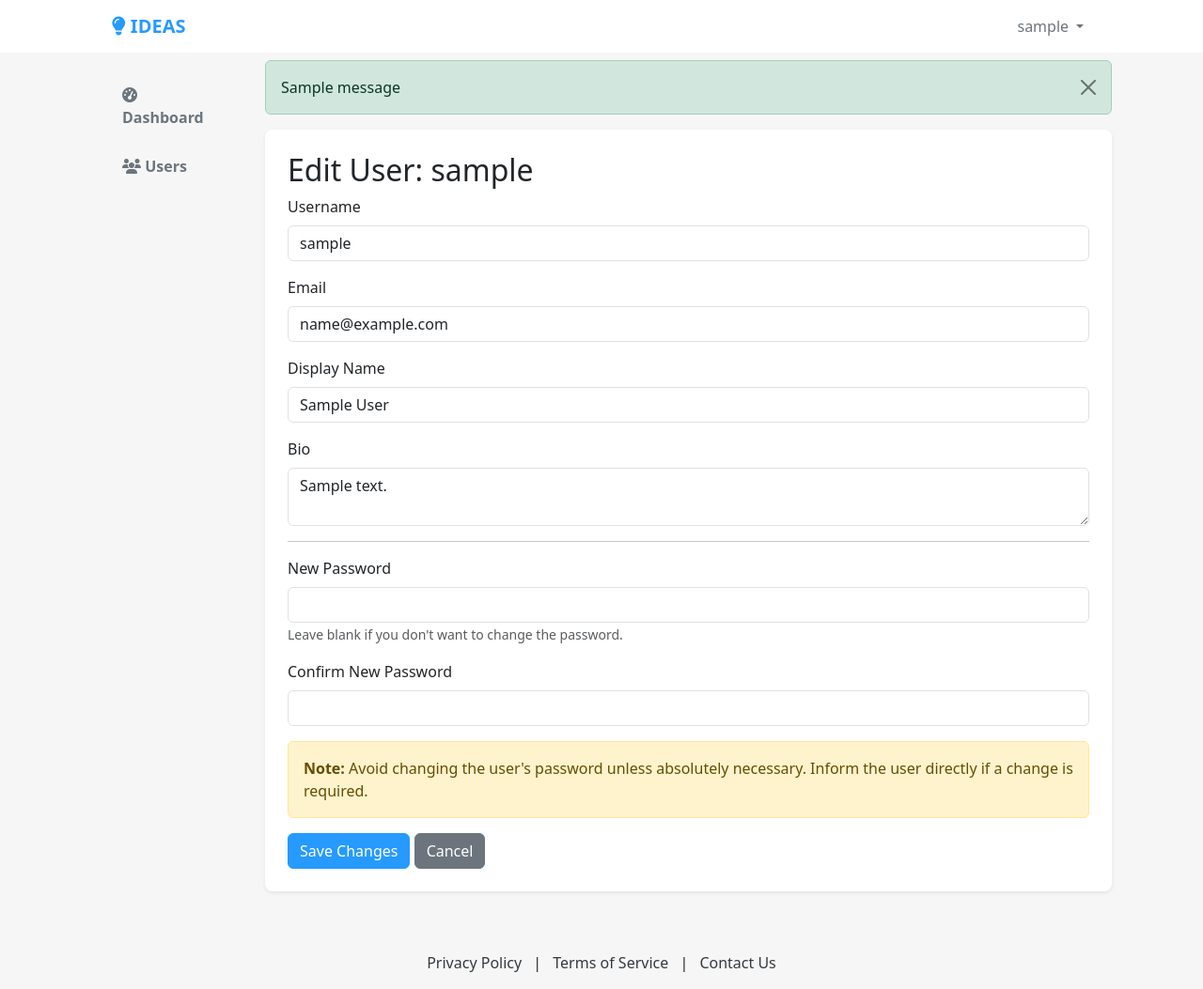
After one commit to NikitaEdin/IdeasSocial, a Flask app: page /admin/user/1/edit in a window 1280 px wide. The commit adds this page. Shown: the whole page at 94% size. Run offline with Flask 3, Linux system fonts and the light colour scheme; a user stored in the database is signed in; tables that the repository leaves empty hold one stand-in row (values such as "Sample post"); one stand-in notice (Sample message) is shown; some libraries are stand-ins or nearby versions.

Commit message:
Added Admin perm and Admin Panel

```diff
--- a/app/__init__.py
+++ b/app/__init__.py
@@ -1,5 +1,5 @@
 import os
-from flask import Flask
+from flask import Blueprint, Flask
 from flask_sqlalchemy import SQLAlchemy
 from flask_bcrypt import Bcrypt
 from flask_login import LoginManager
@@ -56,3 +56,6 @@ from app import routes
 from app import routes_auth
 from app import routes_user
 from app import routes_post
+
+# Admin
+from app import routes_admin
--- /dev/null
+++ b/app/decorators.py
@@ -0,0 +1,13 @@
+from functools import wraps
+from flask import abort
+from flask_login import current_user
+
+# Custom decorator for authenticated and admin locked access
+def admin_required(f):
+    @wraps(f)
+    def decorated_function(*args, **kwargs):
+        if not current_user.is_authenticated or not current_user.is_admin():
+            # If the user is not authenticated or is not an admin, raise 403
+            abort(403)
+        return f(*args, **kwargs)
+    return decorated_function
--- a/app/forms.py
+++ b/app/forms.py
@@ -1,8 +1,9 @@
+
 from flask_wtf import FlaskForm
 from flask_login import current_user
 from wtforms import StringField, PasswordField, SubmitField, BooleanField, TextAreaField
 from flask_wtf.file import FileField, FileAllowed
-from wtforms.validators import DataRequired, Length, Email, EqualTo, ValidationError
+from wtforms.validators import DataRequired, Length, Email, EqualTo, ValidationError, Optional
 from app.models import User, Post
 
 ########### Registration
@@ -70,3 +71,17 @@ class UpdatePasswordForm(FlaskForm):
 class EditBioForm(FlaskForm):
     bio = TextAreaField('Bio', validators=[DataRequired(), Length(min=3, max=250)])
     submit = SubmitField('Update')
+
+
+########### Admin
+class EditUserForm(FlaskForm):
+    username = StringField('Username', validators=[DataRequired(),  Length(min=2, max=20) ])
+    email = StringField('Email', validators=[DataRequired(), Email(), Length(max=120)])
+    displayname = StringField('Display Name', validators=[DataRequired(), Length(min=3, max=20)])
+    bio = TextAreaField('Bio', validators=[DataRequired(), Length(min=3, max=250)])
+
+     # Password fields
+    password = PasswordField('New Password', validators=[Optional()])
+    confirm_password = PasswordField('Confirm New Password', validators=[EqualTo('password', message="Passwords must match.")])
+
+    submit = SubmitField('Save Changes')
--- a/app/models.py
+++ b/app/models.py
@@ -37,6 +37,8 @@ class User(db.Model, UserMixin):
     image_file = db.Column(db.String(20))
     displayname = db.Column(db.String(20))
     bio = db.Column(db.String(250))
+    # IS ADMIN
+    admin_status = db.Column(db.Boolean, default=False)
 
     posts = db.relationship('Post', backref='author', lazy=True)
     comments = db.relationship('Comment', backref='author', lazy=True)
@@ -148,6 +150,10 @@ class User(db.Model, UserMixin):
         return len(Post.query.filter_by(user_id=self.id).order_by(Post.date_posted.desc()).all())
 
 
+    # Is Admin?
+    def is_admin(self):
+        return self.admin_status
+
 ######################### POSTS related #########################
 class Post(db.Model):
     id = db.Column(db.Integer, primary_key=True)
@@ -157,8 +163,9 @@ class Post(db.Model):
 
     user_id = db.Column(db.Integer, db.ForeignKey('user.id'), nullable=False)
 
-    # Link with LIKES
+    # Link with Likes and Comments
     likes = db.relationship('Like', backref='post', lazy='dynamic')
+    comments = db.relationship('Comment', backref='post', lazy=True)
 
 
     # ToString
--- a/app/routes.py
+++ b/app/routes.py
@@ -117,6 +117,10 @@ def search():
 def not_found(error):
     return render_template('/errors/404.html'), 404
 
+@app.errorhandler(403)
+def forbidden(error):
+    return render_template('/errors/403.html'), 403
+
 
 @app.route('/coming-soon')
 def coming_soon():
--- a/app/static/main.css
+++ b/app/static/main.css
@@ -23,7 +23,7 @@
 }
 
 .btn-primary:visited {
-    background-color:  var(--accent-press-colour) !important;
+    background-color:  var(--accent-press-colour);
 }
 
 
@@ -241,3 +241,16 @@ html, body {
 .text-muted2{
     color: #6c757d;
 }
+
+
+/* Used for name badge/flair on profile pages */
+.badge-sm {
+    font-size: 0.75rem;
+    padding: 0.25rem 0.4rem;
+}
+
+/* Admins have red borders around their pfp */
+.img-bordered-admin {
+    border: 4px solid #DC3545;
+    padding: 2px;
+}
--- /dev/null
+++ b/app/templates/admin/base_admin.html
@@ -0,0 +1,39 @@
+{% extends 'layout.html' %}
+
+{% block title %}Page with Menu{% endblock %}
+
+{% block content %}
+<div class="custom-container py-5">
+    <div class="row">
+        <!-- Left Sidebar Menu -->
+        <div class="col-12 col-md-2 mb-3 {% if removeRightMenu %}mt-3{% endif %}">
+            <div class="card overflow-hidden"
+                style="border-color: transparent !important; background-color: transparent !important; position: sticky; top: 5rem;">
+                <div class="card-body pt-3 " style="margin-top: -1rem;">
+                    <ul class="nav nav-link-secondary flex-column fw-bold gap-2">
+                        <li class="nav-item mb-1">
+                            <a class="nav-link {{ 'accent-color' if current_page == 'dashboard' else '' }}"
+                                href="{{ url_for('admin.dashboard') }}">
+                                    <i class="fas fa-tachometer-alt"></i> Dashboard
+                            </a>
+                        </li>
+
+                        <li class="nav-item mb-1">
+                            <a class="nav-link {{ 'accent-color' if current_page == 'users' else '' }}"
+                            href="{{ url_for('admin.users') }}">
+                                <i class="fas fa-users"></i> Users
+                            </a>
+                        </li>
+                    </ul>
+                </div>
+            </div>
+        </div>
+
+        <!-- Main Page Content -->
+        <div class="col">
+            {% block page_content %}{% endblock %}
+        </div>
+
+    </div>
+</div>
+{% endblock %}
--- /dev/null
+++ b/app/templates/admin/edit_user.html
@@ -0,0 +1,96 @@
+{% extends '/admin/base_admin.html' %}
+
+{% block page_content %}
+<!-- Main centre column  -->
+<div class="">
+  <!-- Flash messages -->
+  {% with messages = get_flashed_messages(with_categories=true) %}
+    <!--  any messages? -->
+    {% if messages %}
+        <!-- loop messages -->
+        {% for category, message in messages %}
+        <div class="alert alert-{{category}} alert-dismissible fade show" role="alert">
+            {{ message}}
+            <button type="button" class="btn-close" data-bs-dismiss="alert" aria-label="Close"></button>
+        </div>
+        {% endfor %}
+    {% endif %}
+  {% endwith %}
+
+
+
+    <div class="container px-0">
+        <div class="card shadow-sm rounded-3 p-4" style="border: none;">
+            <h2>Edit User: {{ user.username }}</h2>
+            <form method="POST">
+                {{ form.hidden_tag() }}
+
+                <!-- Username -->
+                <div class="mb-3">
+                    {{ form.username.label(class="form-label") }}
+                    {{ form.username(class="form-control") }}
+                    {% if form.username.errors %}
+                        <div class="text-danger">{{ form.username.errors[0] }}</div>
+                    {% endif %}
+                </div>
+
+                <!-- Email -->
+                <div class="mb-3">
+                    {{ form.email.label(class="form-label") }}
+                    {{ form.email(class="form-control") }}
+                    {% if form.email.errors %}
+                        <div class="text-danger">{{ form.email.errors[0] }}</div>
+                    {% endif %}
+                </div>
+
+                <!-- Displayname -->
+                <div class="mb-3">
+                    {{ form.displayname.label(class="form-label") }}
+                    {{ form.displayname(class="form-control") }}
+                    {% if form.displayname.errors %}
+                        <div class="text-danger">{{ form.displayname.errors[0] }}</div>
+                    {% endif %}
+                </div>
+
+                <!-- Bio -->
+                <div class="mb-3">
+                    {{ form.bio.label(class="form-label") }}
+                    {{ form.bio(class="form-control", placeholder="Something unique about you!") }}
+                    {% if form.bio.errors %}
+                        <div class="text-danger">{{ form.bio.errors[0] }}</div>
+                    {% endif %}
+                 </div>
+
+                <!-- Password -->
+                <hr>
+                <div class="mb-3 mt-2">
+                    {{ form.password.label(class="form-label") }}
+                    {{ form.password(class="form-control") }}
+                    {% if form.password.errors %}
+                        <div class="text-danger">{{ form.password.errors[0] }}</div>
+                    {% endif %}
+                    <small class="text-muted">Leave blank if you don't want to change the password.</small>
+                </div>
+
+                <div class="mb-3">
+                    {{ form.confirm_password.label(class="form-label") }}
+                    {{ form.confirm_password(class="form-control") }}
+                    {% if form.confirm_password.errors %}
+                        <div class="text-danger">{{ form.confirm_password.errors[0] }}</div>
+                    {% endif %}
+                </div>
+
+                <!-- Make sure to notify admins about changing passwords -->
+                <div class="alert alert-warning">
+                    <strong>Note:</strong> Avoid changing the user's password unless absolutely necessary.
+                    Inform the user directly if a change is required.
+                </div>
+
+                <button type="submit" class="btn btn-primary">{{ form.submit.label }}</button>
+                <a href="{{ url_for('admin.users') }}" class="btn btn-secondary">Cancel</a>
+            </form>
+
+        </div>
+    </div>
+</div>
+{% endblock %}
--- a/app/templates/navigation.html
+++ b/app/templates/navigation.html
@@ -25,11 +25,23 @@
             <!-- Guest: show register and login buttons  -->
             <div class="navbar-nav">
                 {% if current_user.is_authenticated %}
-                <a class="nav-link" href="{{ url_for('logout') }}">Logout</a>
-                {% else %}
-                    <a class="nav-link" href="{{ url_for('register') }}">Register</a>
-                    <a class="nav-link" href="{{ url_for('login') }}">Login</a>
-                {% endif %}
+                <li class="nav-item dropdown">
+                    <a class="nav-link dropdown-toggle" href="#" id="userDropdown" role="button" data-bs-toggle="dropdown" aria-expanded="false">
+                        {{ current_user.username }}
+                    </a>
+                    <ul class="dropdown-menu" aria-labelledby="userDropdown">
+                        {% if current_user.is_admin() %}
+                            <li><a class="dropdown-item" href="{{ url_for('admin.dashboard') }}"><i class="fas fa-cogs me-2"></i> Admin Panel</a></li>
+
+                         {% endif %}
+                        <li><a class="dropdown-item" href="{{ url_for('logout') }}"><i class="fas fa-sign-out-alt me-2"></i> Logout</a></li>
+                    </ul>
+                </li>
+            {% else %}
+                <a class="nav-link" href="{{ url_for('register') }}">Register</a>
+                <a class="nav-link" href="{{ url_for('login') }}">Login</a>
+            {% endif %}
+
             </div>
 
         </div>
```
Also changed, not shown: app/routes_admin.py (added, +84 -0 lines), app/routes_post.py (+21 -3 lines), app/templates/admin/admin_dashboard.html (added, +116 -0 lines), app/templates/admin/admin_users.html (added, +70 -0 lines), app/templates/errors/403.html (added, +16 -0 lines), app/templates/posts/view_post.html (+37 -4 lines), app/templates/user/profile.html (+18 -4 lines), app/templates/user/user_profile.html (+18 -8 lines), app/static/images/403.png (added).
